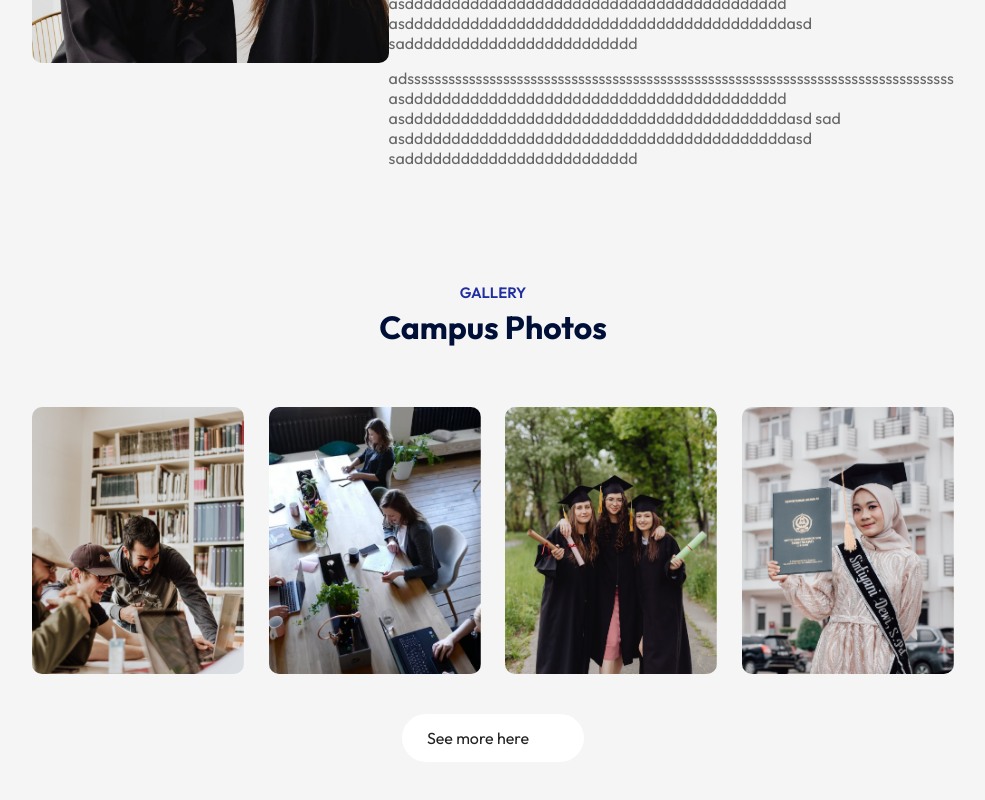
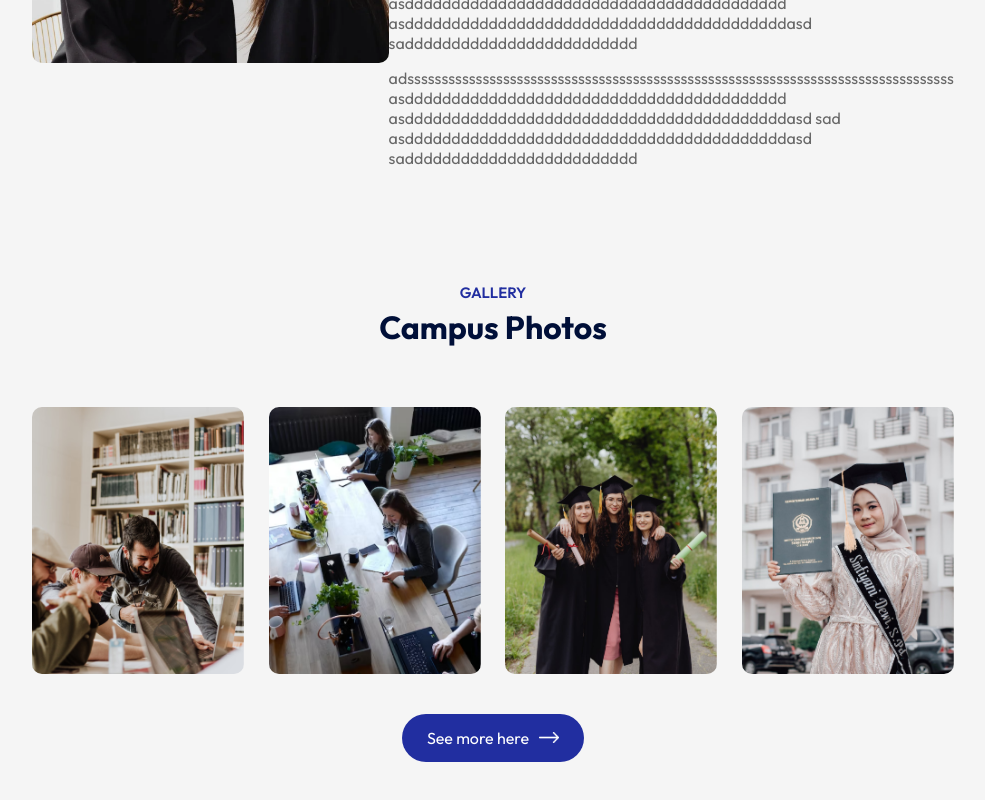
Before and after one commit to Twiggiermaen21/collage-website, a React (Vite) app: page / in a window 1280 px wide. Shown: the part 1795-2595 px from the top of the page, without its empty margins (147-1132 px from the left). Built offline with nearby package versions, Linux system fonts and the light colour scheme.

Commit message:
button see more

```diff
--- a/src/Components/Campus/Campus.jsx
+++ b/src/Components/Campus/Campus.jsx
@@ -16,7 +16,7 @@ const Campus = () => {
                 <img src={gallery_3} alt="" />
                 <img src={gallery_4} alt="" />
             </div>
-            <button className='btn'>See more here <img src={white_arrow} alt="" /></button>
+            <button className='btn dark-btn'>See more here <img src={white_arrow} alt="" /></button>
         </div>
     )
 }
--- a/src/index.css
+++ b/src/index.css
@@ -46,3 +46,8 @@ a {
 
 
 }
+
+.btn.dark-btn {
+    background: #212EA0;
+    color: #fff;
+}
```
